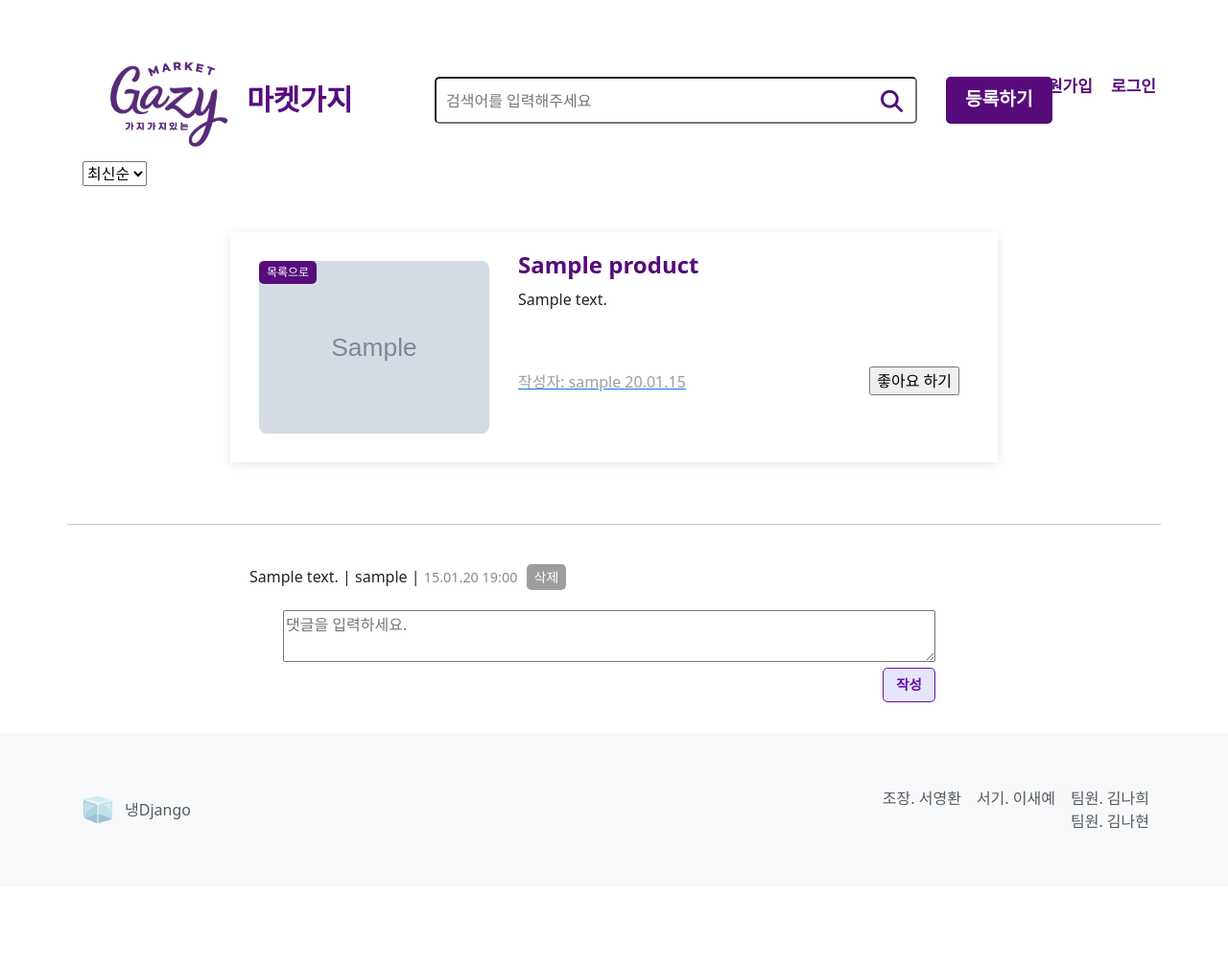
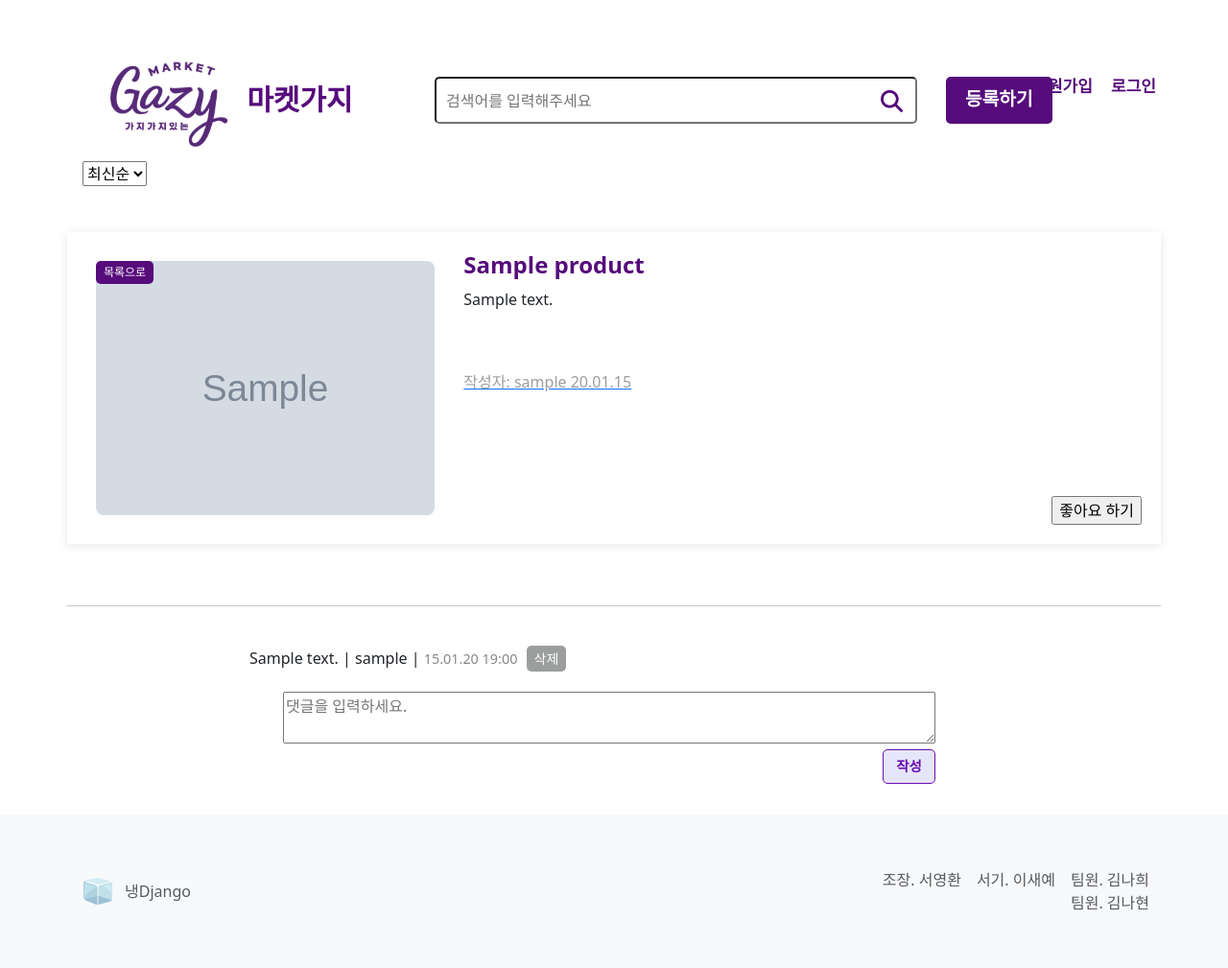
Before and after one commit to SHY-89/spartamarket_8, a Django app: page /products/read/1/ in a window 1280 px wide. Shown: the part 45-1054 px from the top of the page at 96% size. Before the commit the page ends 909 px from the top, so only its background shows below. Run offline with Django 4.2, Linux system fonts and the light colour scheme; tables that the repository leaves empty hold one stand-in row (values such as "Sample post"); grey boxes marked "Sample" are stand-in pictures; parts of the project's set-up code (start-up, migrations or seed data) failed here and were passed over; some libraries are stand-ins or nearby versions.

Commit message:
style update

```diff
--- a/products/templates/products/read.html
+++ b/products/templates/products/read.html
@@ -2,17 +2,18 @@
 
 {% block content %}
 <title>{{ product.title }}</title>
-<div class="product-detail-container read-page">
+<div class="product-detail-container read-page" style="position: relative; max-width: 100%;">
     {% if product.photo %}
     <div class="product-image">
         <a class="back-btn" href="{% url 'index' %}">목록으로</a>
-        <img src="{{ product.photo.url }}" alt="{{ product.photo }}" class="detail_img">
+        <img src="{{ product.photo.url }}" alt="{{ product.photo }}" class="detail_img" style="height: auto; max-height: 100%;">
     </div>
     {% endif %}
     <div class="product-info">
         <h1>{{ product.title }}</h1>
         <p>{{ product.content }}</p>
-
+        <a href="{% url 'users:profile' product.uuid.username %}"><p class="product-author">작성자: {{ product.uuid.username }} {{ product.created_at|date:"y.m.d" }}</p></a>
+    </div>
     <div class="product-actions">
         {% if product.uuid.pk == request.user.pk %}
         <div class="action-buttons">
@@ -37,8 +38,6 @@
             </form>
         {% endif %}
     </div>
-        <a href="{% url 'users:profile' product.uuid.username %}"><p class="product-author">작성자: {{ product.uuid.username }} {{ product.created_at|date:"y.m.d" }}</p></a>
-    </div>
 </div>
 
 <script>
@@ -62,7 +61,7 @@
                 success: function(response) {
                     var commentsList = $('.comment-list');
                     commentsList.empty();
-
+                    console.log(response)
 
                     response.comments.forEach(function(comment) {
                         var createdAt = new Date(comment.created_at);
@@ -72,7 +71,7 @@
                                             (createdAt.getHours() % 12 || 12).toString().padStart(2, '0') + ':' +
                                             createdAt.getMinutes().toString().padStart(2, '0') +
                                             (createdAt.getHours() >= 12 ? 'PM' : 'AM');
-                        commentsList.append('<li data-id="' + comment.id + '"><p>' + comment.text + ' | ' + comment.author + ' | <span class="comment-date">' + formattedDate + '</span> <button class="delete-comment-btn">삭제</button></p></li>');
+                        commentsList.append('<li data-id="' + comment.id + '"><p>' + comment.text + ' | ' + comment.author + ' | <span class="comment-date">' + formattedDate + '</span> <span class="delete-form"><button class="btn-delete comment-delete-btn" style="padding: 3px 8px;">삭제</button></span></p></li>');
                     });
 
                     form[0].reset();
@@ -107,9 +106,9 @@
                 <p>
                     {{ comment.text }} | {{ comment.author.username }} |
                     <span class="comment-date">{{ comment.created_at|date:"d.m.y H:i" }}</span>
-                    <spa class="delete-form">
+                    <span class="delete-form">
                         <button class="btn-delete comment-delete-btn" style="padding: 3px 8px;">삭제</button>
-                    </spa>
+                    </span>
                 </p>
             </li>
         {% endfor %}
--- a/products/views.py
+++ b/products/views.py
@@ -124,6 +124,7 @@ def comment_create(request, pk):
         comments = Comment.objects.filter(product=product).order_by('-created_at')
         comments_data = [
             {
+                'id': comment.id,
                 'text': comment.text,
                 'author': comment.author.username,
                 'created_at': comment.created_at.isoformat()  # ISO 8601 형식으로
```
Lines whose indentation alone changed are shown as unchanged.
